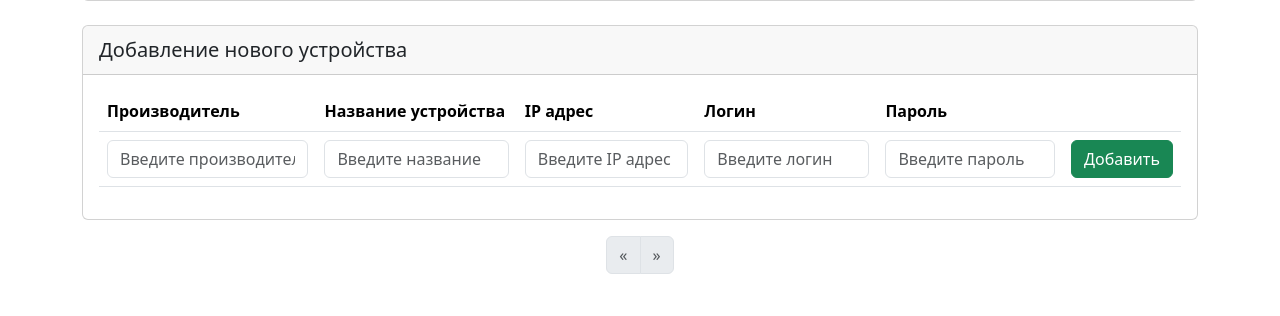
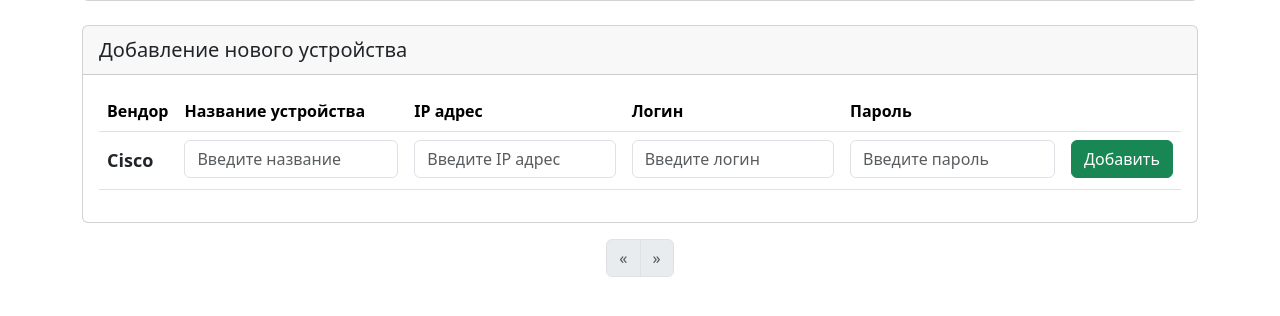
Before and after one commit to BASTION8/Backup_System, a Flask app: page /devices/cisco in a window 1280 px wide. Shown: the part 204-520 px from the top of the page. Run offline with Flask 3, Linux system fonts and the light colour scheme; a user stored in the database is signed in; tables that the repository leaves empty hold one stand-in row (values such as "Sample post").

Commit message:
change devices.html, add support B4Com

```diff
--- a/backup_sys/app/app.py
+++ b/backup_sys/app/app.py
@@ -76,8 +76,6 @@ from models import *
 PER_PAGE = 3  # поменять на 10
 
 DEVICE_PARAMS = ['vendor', 'hostname', 'ip_address', 'login', 'password']
-
-VENDORS = ['Cisco', 'Eltex', 'Mellanox', 'Brocade', 'Huawei', 'B4Com']
 
 def params():
     return { p: request.form.get(p) for p in DEVICE_PARAMS }
@@ -160,7 +158,6 @@ def devices(vendor):
         elif 'create-device' in request.form:
             device = Device(**params())
             # Cанитайзер чтобы экранировать все потенциально опасные теги
-            device.vendor = bleach.clean(device.vendor)
             device.hostname = bleach.clean(device.hostname)
             device.ip_address = bleach.clean(device.ip_address)
             device.login = bleach.clean(device.login)
@@ -171,10 +168,6 @@ def devices(vendor):
             except ValueError:
                 flash('Неверный формат IP-адреса!', 'danger')
                 return redirect(url_for('devices', vendor=vendor))
-
-            # if (device.vendor.title() or device.vendor) not in VENDORS:
-            #     flash('Неверное название вендора!', 'danger')
-            #     return redirect(url_for('devices', vendor=vendor))
 
             try:
                 db.session.add(device)
--- a/backup_sys/app/templates/devices.html
+++ b/backup_sys/app/templates/devices.html
@@ -13,7 +13,7 @@
         <table class="table">
             <thead>
                 <tr>
-                    <th scope="col"><label for="vendor">Производитель</label></th>
+                    <th scope="col"><label for="vendor">Вендор</label></th>
                     <th scope="col"><label for="hostname">Название устройства</label></th>
                     <th scope="col"><label for="ip_address">IP адрес</label></th>
                     <th scope="col"><label for="login">Логин</label></th>
@@ -24,8 +24,10 @@
             <tbody>
                 <tr>
                     <td>
-                        <input class="form-control" type="text" placeholder="Введите производителя" id="vendor"
-                            name="vendor" required />
+                        <input class="form-control" type="hidden" id="vendor" name="vendor"
+                            value="{{ vendor.title() }}">
+                        <span class="form-control-plaintext fw-bold" style="font-size: 18px;">
+                            {{ vendor.title() }}</span>
                     </td>
                     <td>
                         <input class="form-control" type="text" placeholder="Введите название" id="hostname"
```
Also changed, not shown: backup_sys/app/backup_device.py (+3 -4 lines).
